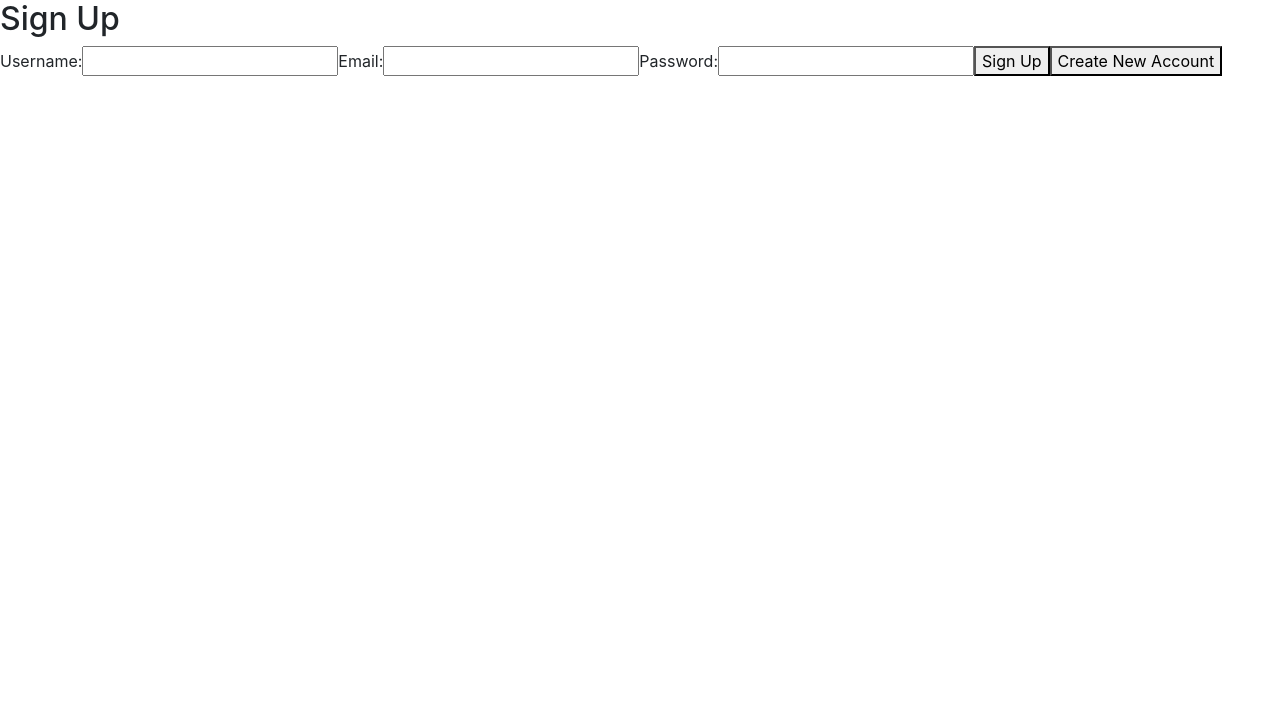
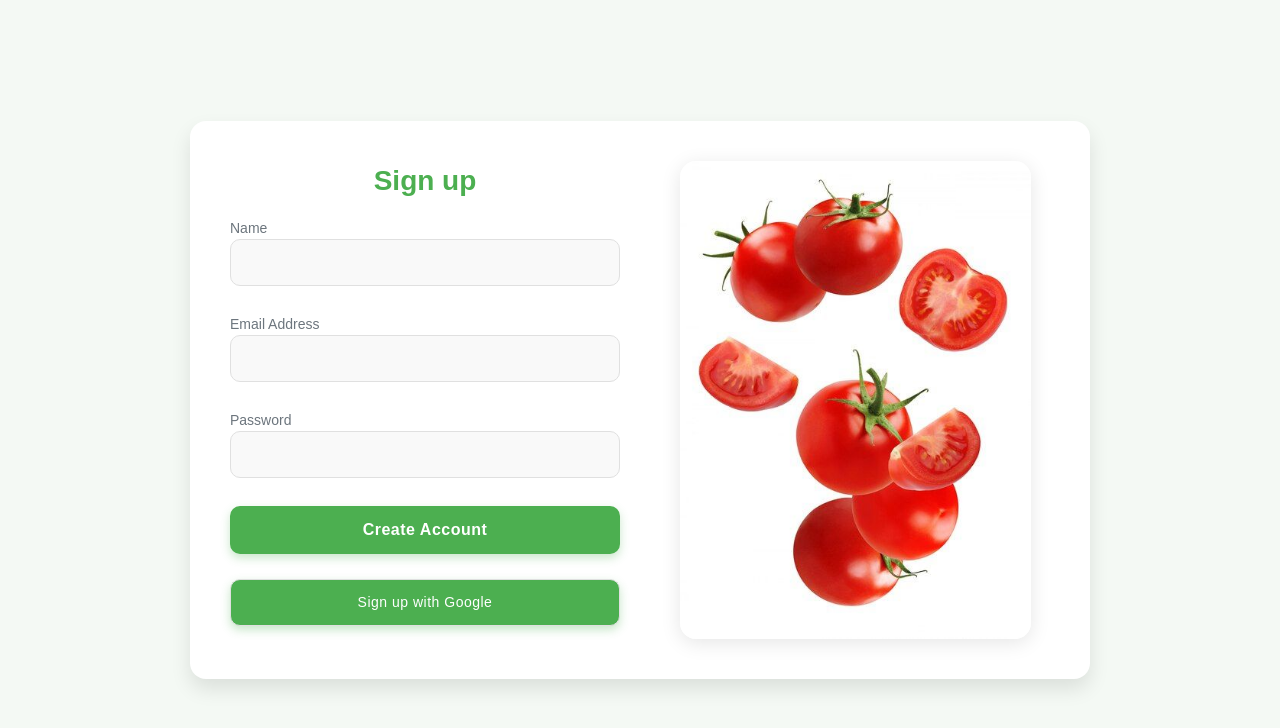
Before and after one commit to sergiopoli77/Project-FrontEnd-Web, a React (Create React App) app: page / in a window 1280 px wide. Shown: the top 728 px of the page. Built offline with nearby package versions, Linux system fonts and the light colour scheme.

Commit message:
fix html and add css

```diff
--- a/src/assets/css/SignUp.css
+++ b/src/assets/css/SignUp.css
@@ -0,0 +1,202 @@
+/* CSS untuk tata letak utama */
+.signup-container {
+    display: flex;
+    justify-content: center;
+    align-items: center;
+    min-height: 100vh;
+    background-color: #f4f9f4; /* Latar belakang hijau lembut */
+    font-family: "Poppins", sans-serif;
+    color: #3b3b3b;
+    padding: 20px;
+  }
+
+  /* Kotak utama */
+  .signup-box {
+    display: flex;
+    flex-direction: row;
+    padding: 40px;
+    background: #ffffff;
+    border-radius: 16px;
+    box-shadow: 0 10px 20px rgba(0, 0, 0, 0.1);
+    max-width: 900px;
+    width: 100%;
+    transition: transform 0.3s ease, box-shadow 0.3s ease;
+  }
+
+  .signup-box:hover {
+    transform: translateY(-5px);
+    box-shadow: 0 15px 30px rgba(0, 0, 0, 0.15);
+  }
+
+  /* Formulir Pendaftaran */
+  .signup-form {
+    flex: 1;
+    padding-right: 20px;
+    display: flex;
+    flex-direction: column;
+    justify-content: center;
+  }
+
+  .signup-form h2 {
+    font-size: 28px;
+    font-weight: 700;
+    color: #4caf50; /* Hijau utama */
+    text-align: center;
+    margin-bottom: 20px;
+  }
+
+  /* Input form */
+  .signup-form label {
+    display: block;
+    margin-bottom: 8px;
+    font-size: 14px;
+    color: #6c757d;
+  }
+
+  .signup-form input[type="text"],
+  .signup-form input[type="email"],
+  .signup-form input[type="password"] {
+    width: 100%;
+    padding: 12px 15px;
+    margin-bottom: 20px;
+    border: 1px solid #e0e0e0;
+    border-radius: 10px;
+    background-color: #f9f9f9;
+    font-size: 14px;
+    color: #3b3b3b;
+    transition: all 0.3s ease;
+  }
+
+  .signup-form input[type="text"]:focus,
+  .signup-form input[type="email"]:focus,
+  .signup-form input[type="password"]:focus {
+    border-color: #4caf50;
+    outline: none;
+    background-color: #ffffff;
+  }
+
+  /* Tombol utama - Create Account */
+  .signup-form button {
+    width: 100%;
+    padding: 12px;
+    background-color: #4caf50;
+    color: #ffffff;
+    border: none;
+    border-radius: 10px;
+    cursor: pointer;
+    font-size: 16px;
+    font-weight: 600;
+    letter-spacing: 0.5px;
+    transition: all 0.3s ease;
+    box-shadow: 0 4px 10px rgba(76, 175, 80, 0.3);
+    margin-bottom: 10px; /* Menambahkan jarak antar tombol */
+  }
+
+  .signup-form button:hover {
+    background-color: #388e3c;
+    box-shadow: 0 6px 12px rgba(56, 142, 60, 0.4);
+  }
+
+  .signup-form button:focus {
+    outline: none;
+    box-shadow: 0 0 0 4px rgba(76, 175, 80, 0.2);
+  }
+
+  /* Tombol login dengan Google dan LinkedIn */
+  .signup-form .social-buttons {
+    display: flex;
+    justify-content: space-between;
+    gap: 12px; /* Memberikan jarak antar tombol */
+    margin-top: 15px;
+  }
+
+  .signup-form .social-buttons button {
+    flex: 1;
+    padding: 12px 15px;
+    border: 1px solid #e0e0e0;
+    border-radius: 10px;
+    cursor: pointer;
+    font-size: 14px;
+    font-weight: 500;
+    transition: all 0.3s ease;
+    display: flex;
+    align-items: center; /* Menyelaraskan teks dan ikon di tengah */
+    justify-content: center;
+  }
+
+  .signup-form .social-buttons .google-button {
+    background-color: #db4437; /* Warna latar belakang merah Google */
+    color: #ffffff;
+  }
+
+
+
+  /* Efek hover untuk tombol social */
+  .signup-form .social-buttons button:hover {
+    opacity: 0.9;
+    box-shadow: 0 4px 8px rgba(0, 0, 0, 0.1);
+  }
+
+  /* Menambahkan ikon pada tombol social media */
+  .signup-form .social-buttons .google-button i,
+  .signup-form .social-buttons .linkedin-button i {
+    margin-right: 10px; /* Menambahkan ruang antara ikon dan teks */
+    font-size: 18px;
+  }
+
+  /* Footer untuk link */
+  .signup-footer {
+    margin-top: 20px;
+    text-align: center;
+    font-size: 14px;
+    color: #6c757d;
+  }
+
+  .signup-footer a {
+    color: #4caf50;
+    text-decoration: none;
+    font-weight: 500;
+  }
+
+  .signup-footer a:hover {
+    text-decoration: underline;
+  }
+
+  /* Kolom gambar di sebelah kanan */
+  .signup-info {
+    flex: 1;
+    display: flex;
+    align-items: center;
+    justify-content: center;
+    padding-left: 20px;
+    text-align: center;
+  }
+
+  .signup-info img {
+    max-width: 90%; /* Membuat gambar lebih besar */
+    height: auto;
+    border-radius: 16px;
+    box-shadow: 0 4px 20px rgba(0, 0, 0, 0.1);
+    transition: none; /* Menghilangkan efek pop-up saat hover */
+  }
+
+  /* Responsivitas */
+  @media (max-width: 768px) {
+    .signup-box {
+      flex-direction: column;
+      padding: 20px;
+    }
+
+    .signup-info {
+      padding-left: 0;
+      margin-top: 20px;
+    }
+
+    .signup-form button {
+      font-size: 14px;
+    }
+
+    .signup-info img {
+      max-width: 90%; /* Menyesuaikan gambar untuk perangkat kecil */
+    }
+  }
--- a/src/components/pages/SignUp/index.js
+++ b/src/components/pages/SignUp/index.js
@@ -1,24 +1,70 @@
-const SignUp = () => {
+import React, { useState } from "react";
+
+function SignUp() {
+  const [form, setForm] = useState({
+    name: "",
+    email: "",
+    password: "",
+  });
+
+  const handleChange = (e) => {
+    const { name, value, type, checked } = e.target;
+    setForm({
+      ...form,
+      [name]: type === "checkbox" ? checked : value,
+    });
+  };
+
+  const handleSubmit = (e) => {
+    e.preventDefault();
+    console.log(form);
+  };
+
   return (
     <div className="signup-container">
-      <form className="signup-form">
-        <h2>Sign Up</h2>
-        <label htmlFor="username">Username:</label>
-        <input type="text" id="username" name="username" required />
+      <div className="signup-box">
+        <form onSubmit={handleSubmit} className="signup-form">
+          <h2>Sign up</h2>
+          <label>
+            Name
+            <input
+              type="text"
+              name="name"
+              value={form.name}
+              onChange={handleChange}
+            />
+          </label>
+          <label>
+            Email Address
+            <input
+              type="email"
+              name="email"
+              value={form.email}
+              onChange={handleChange}
+            />
+          </label>
+          <label>
+            Password
+            <input
+              type="text" // Changed from "password" to "text"
+              name="password"
+              value={form.password}
+              onChange={handleChange}
+            />
+          </label>
+          <button type="submit">Create Account</button>
 
-        <label htmlFor="email">Email:</label>
-        <input type="email" id="email" name="email" required />
+          <div className="social-buttons">
+            <button>Sign up with Google</button>
+          </div>
+        </form>
 
-        <label htmlFor="password">Password:</label>
-        <input type="password" id="password" name="password" required />
-
-        <button type="submit">Sign Up</button>
-        <button type="button" className="create-account-btn">
-          Create New Account
-        </button>
-      </form>
+        <div className="signup-info">
+          <img src="/img/signup.jpeg" alt="Local image" />
+        </div>
+      </div>
     </div>
   );
-};
+}
 
 export default SignUp;
```
Also changed, not shown: public/img/signup.jpeg (added), public/robots.txt (deleted).
